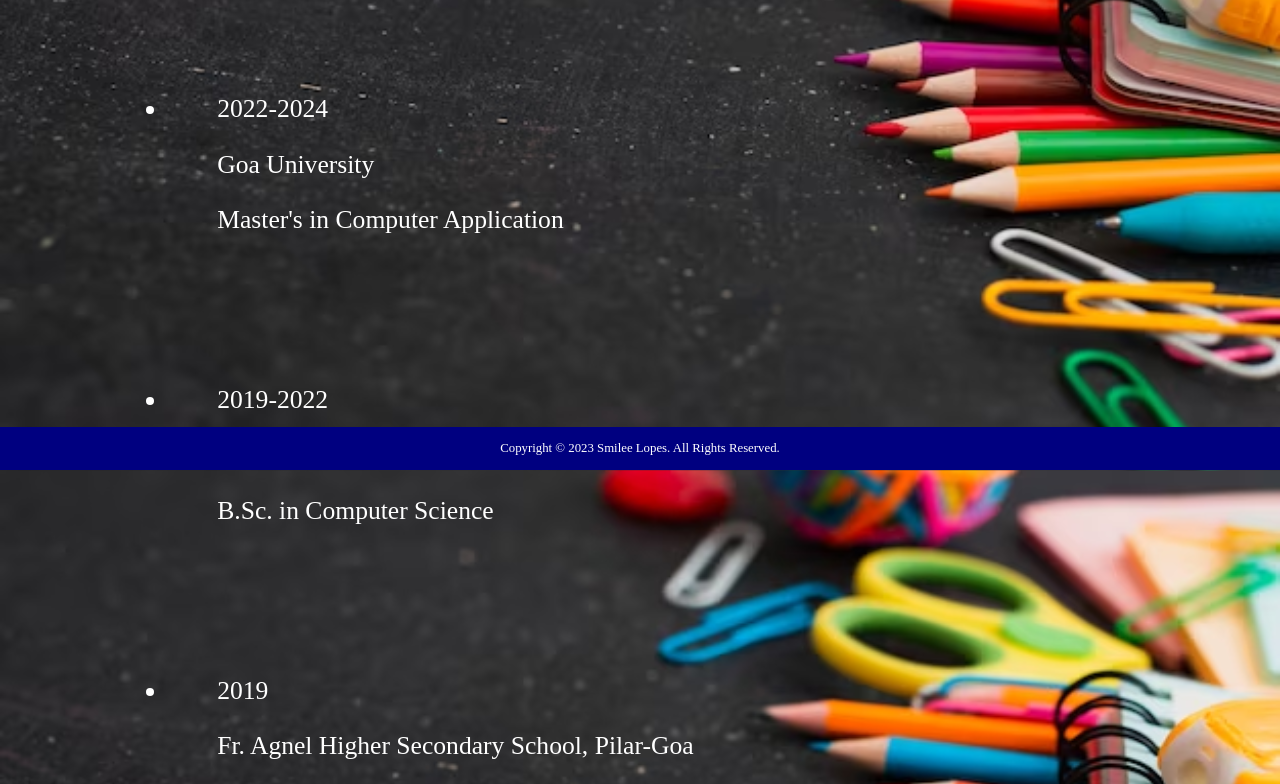
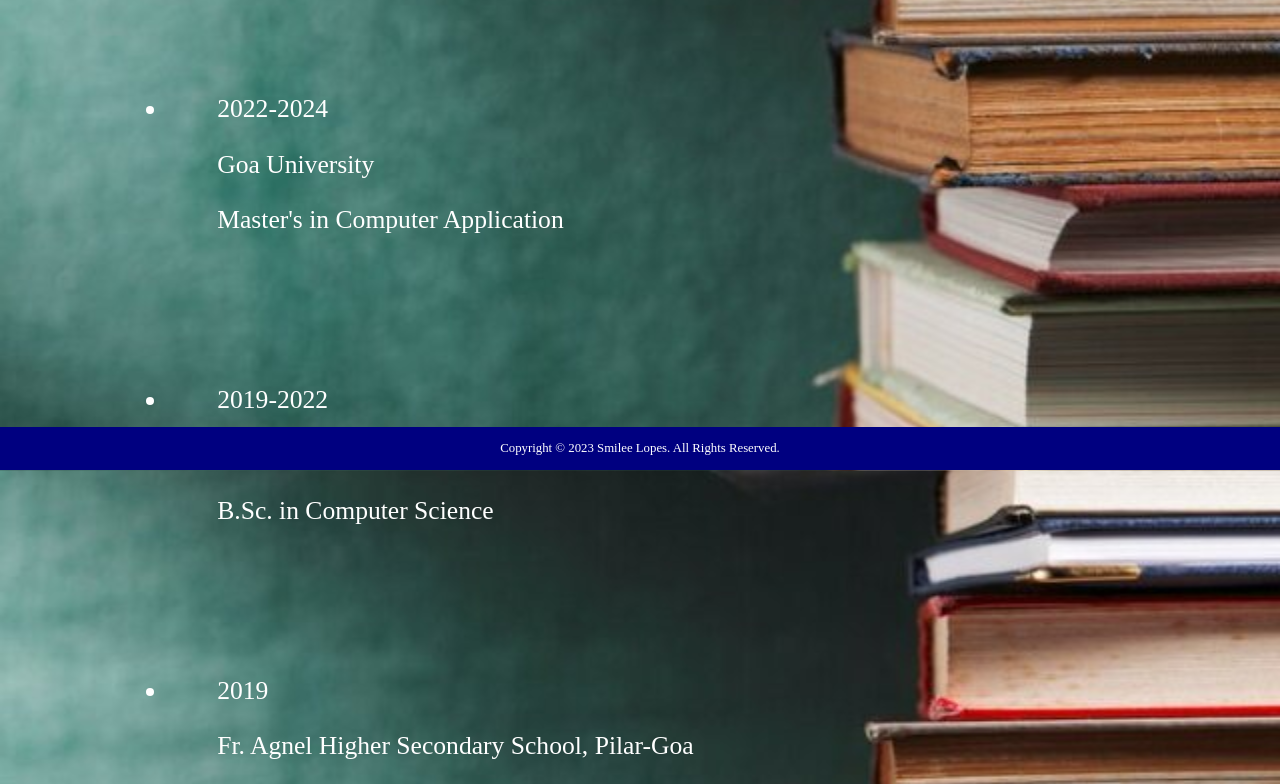
Before and after one commit to Smilee08/Smilee08.github.io, a plain HTML site: page Education.html in a window 1280 px wide. Shown: the part 330-1114 px from the top of the page. Drawn offline with Linux system fonts and the light colour scheme.

Commit message:
Roll No.:2268

```diff
--- a/Education.html
+++ b/Education.html
@@ -13,7 +13,7 @@
 
         <style>
             body {
-                background-image: url('school.avif');
+                background-image: url('school.jpg');
                 background-size: cover;
                 background-repeat: no-repeat;
                 background-attachment: fixed;
```
Also changed, not shown: images.jfif (deleted), school.avif (deleted), school.jpg (added).
